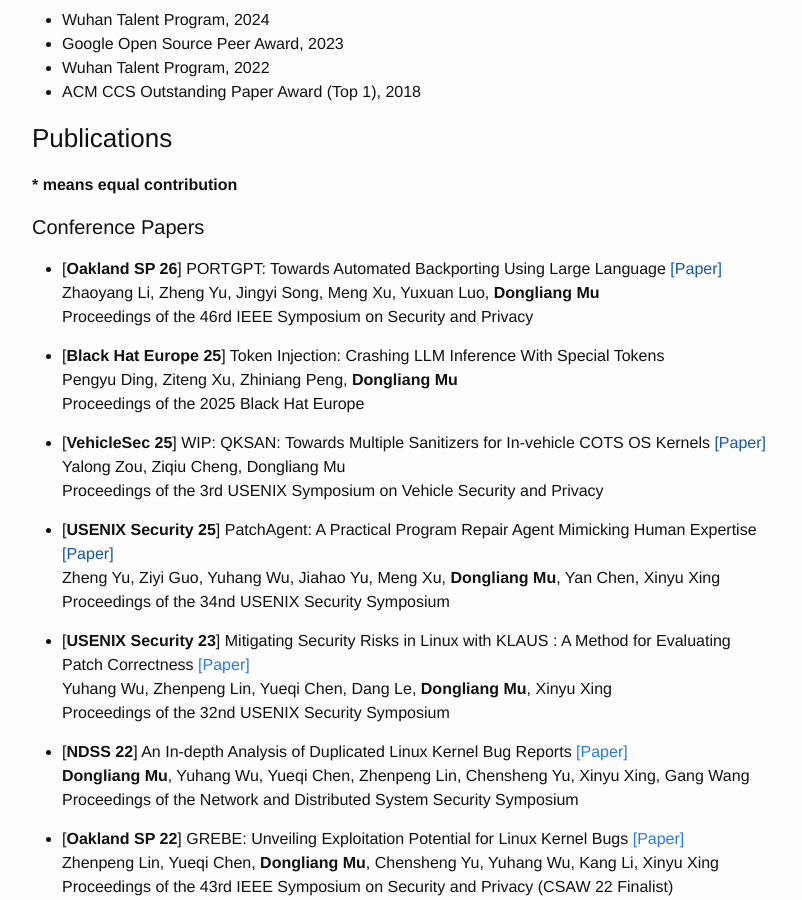
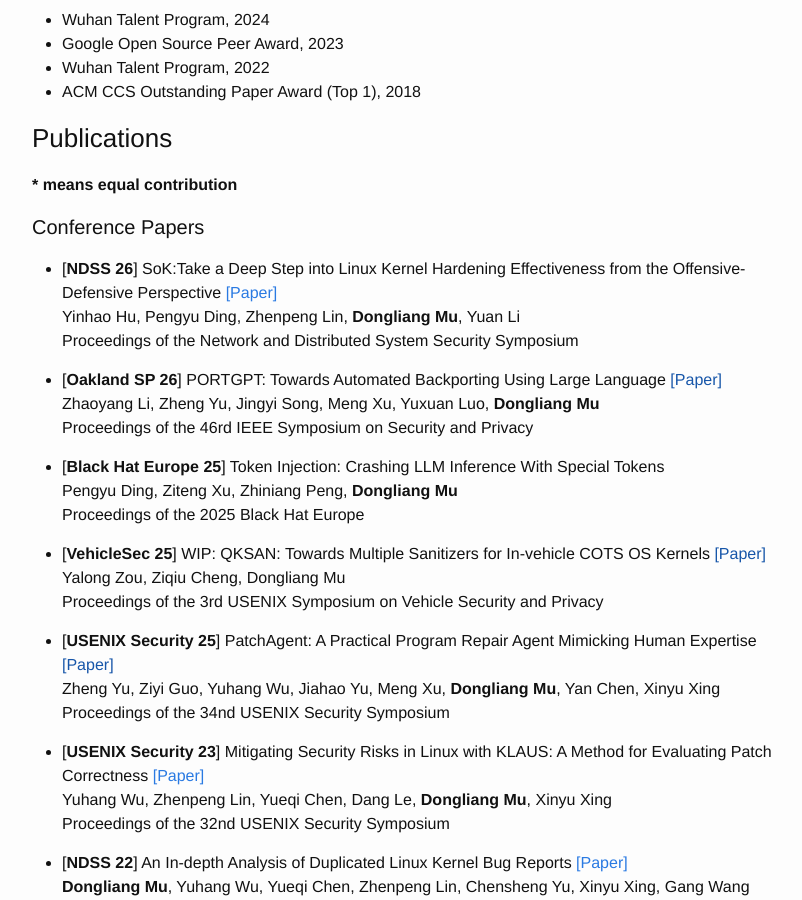
Before and after one commit to mudongliang/mudongliang.github.io, a Jekyll site: the page built from about/about.md, in a window 1280 px wide and 900 px high, scrolled down 1152 px. Shown: the whole window, without its empty margins (238-1040 px from the left). Built offline with Jekyll 4.4.1, drawn with Linux system fonts in a browser that asks for light colours.

Commit message:
add NDSS Sok paper

```diff
--- a/about/about.md
+++ b/about/about.md
@@ -35,6 +35,10 @@
 
 #### Conference Papers
 
+* [**NDSS 26**] SoK:Take a Deep Step into Linux Kernel Hardening Effectiveness from the Offensive-Defensive Perspective [\[Paper\]]({{site.url}}/files/papers/NDSS_sok.pdf)
+Yinhao Hu, Pengyu Ding, Zhenpeng Lin, **Dongliang Mu**, Yuan Li
+Proceedings of the Network and Distributed System Security Symposium
+
 * [**Oakland SP 26**] PORTGPT: Towards Automated Backporting Using Large Language [\[Paper\]]({{site.url/files/papers/sp2026c1-final449.pdf}})
 Zhaoyang Li, Zheng Yu, Jingyi Song, Meng Xu, Yuxuan Luo, **Dongliang Mu**
 Proceedings of the 46rd IEEE Symposium on Security and Privacy
@@ -51,7 +55,7 @@
 Zheng Yu, Ziyi Guo, Yuhang Wu, Jiahao Yu, Meng Xu, **Dongliang Mu**, Yan Chen, Xinyu Xing
 Proceedings of the 34nd USENIX Security Symposium
 
-* [**USENIX Security 23**] Mitigating Security Risks in Linux with KLAUS : A Method for Evaluating Patch Correctness [\[Paper\]]({{site.url}}/files/papers/KLAUS.pdf)
+* [**USENIX Security 23**] Mitigating Security Risks in Linux with KLAUS: A Method for Evaluating Patch Correctness [\[Paper\]]({{site.url}}/files/papers/KLAUS.pdf)
 Yuhang Wu, Zhenpeng Lin, Yueqi Chen, Dang Le, **Dongliang Mu**, Xinyu Xing
 Proceedings of the 32nd USENIX Security Symposium
 
```
Also changed, not shown: about/about_zh.md (+5 -1 lines), 1 other file.
